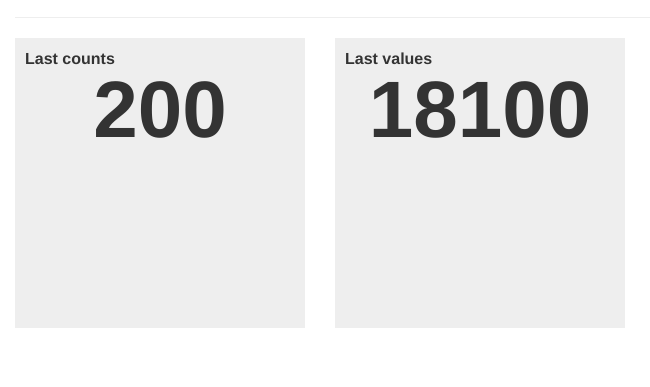
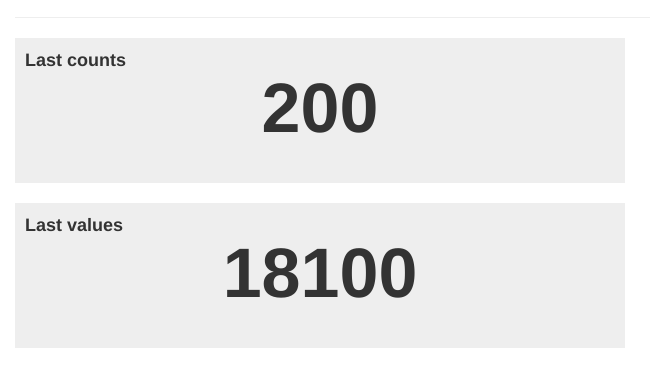
Before and after one commit to szegediistvan/black-friday-charts, a website: page index.html in a window 1280 px wide. Shown: the part 351-738 px from the top of the page, 0-650 px from the left. Drawn offline with nearby package versions, Linux system fonts and the light colour scheme; grey boxes are pictures that could not be loaded.

Commit message:
change lastcount and last values box size

```diff
--- a/css/main.css
+++ b/css/main.css
@@ -6,18 +6,22 @@
 .count-item {
     background-color: #eee;
     text-align: center;
-    height: 290px;
-    font-size: 80px;
+    height: 145px;
+    font-size: 70px;
     font-weight: bold;
-    padding-top: calc(50% - 130px);
+    padding-top: 20px;
     position: relative;
+}
+
+.count-item-1 {
+    margin-bottom: 20px;
 }
 
 .count-item:before {
     position: absolute;
     top: 10px;
     left: 10px;
-    font-size: 16px;
+    font-size: 18px;
 }
 
 #last-counts:before {
--- a/index.html
+++ b/index.html
@@ -33,14 +33,8 @@
             </div>
             <div class="row">
                 <div class="col-md-6">
-                    <div class="row">
-                        <div class="col-md-6">
-                            <div id="last-counts" class="count count-item"></div>
-                        </div>
-                        <div class="col-md-6">
-                            <div id="last-values" class="count count-item"></div>
-                        </div>
-                    </div>
+                    <div id="last-counts" class="count count-item count-item-1"></div>
+                    <div id="last-values" class="count count-item count-item-2"></div>
                 </div>
                 <div class="col-md-6">
                     <iframe class="iframe-fluid" src="https://rpm.newrelic.com/public/charts/8h7UM6hKibu" width="500" height="300" scrolling="no" frameborder="no"></iframe>
```
